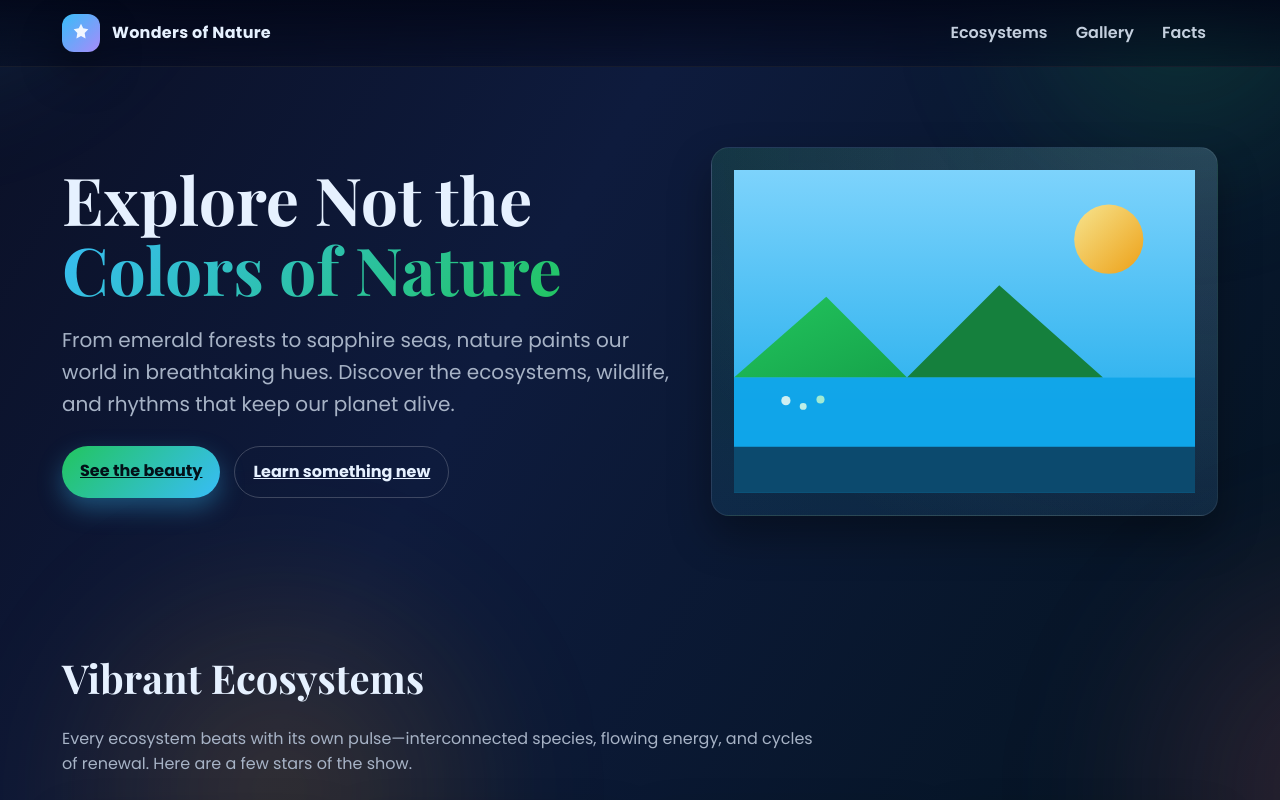
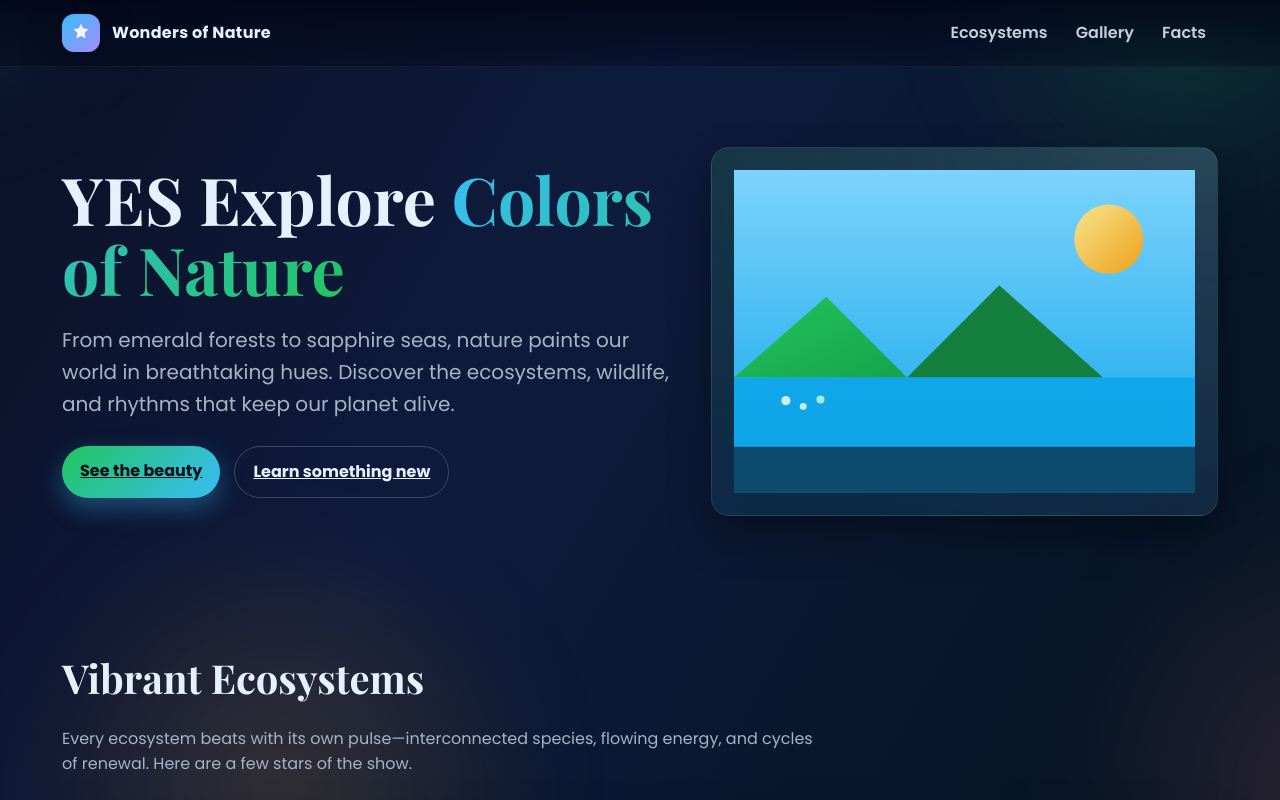
Before and after one commit to MuhammadOwaisIqbal19/DevOps_tasks, a plain HTML site: page index.html in a window 1280 px wide. Shown: the top 800 px of the page. Drawn offline with nearby package versions, Linux system fonts and the light colour scheme.

Commit message:
Main heading again changed

```diff
--- a/index.html
+++ b/index.html
@@ -161,7 +161,7 @@
   <main>
     <section class="hero" aria-labelledby="hero-title">
       <div>
-        <h1 id="hero-title" class="title">Explore Not the <span>Colors of Nature</span></h1>
+        <h1 id="hero-title" class="title">YES Explore <span>Colors of Nature</span></h1>
         <p class="subtitle">From emerald forests to sapphire seas, nature paints our world in breathtaking hues. Discover the ecosystems, wildlife, and rhythms that keep our planet alive.</p>
         <div class="cta">
           <a class="btn btn-primary" href="#gallery">See the beauty</a>
```
